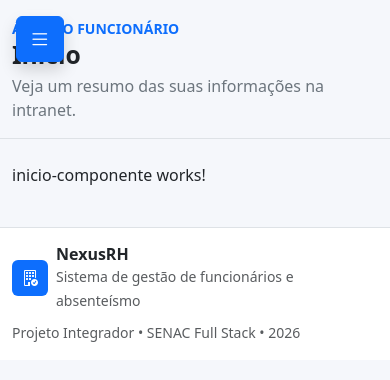
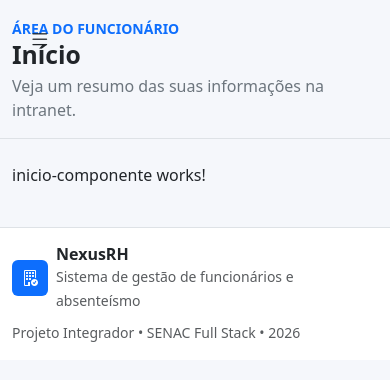
Before and after one commit to gavar-dev/sistema-gestao-absenteismo, an Angular app: page / in a window 390 px wide. Shown: the top 380 px of the page. Built offline with nearby package versions, Linux system fonts and the light colour scheme.

Commit message:
fix: deixando o menu mobile transparente

```diff
--- a/src/app/shared/sidebar/sidebar.css
+++ b/src/app/shared/sidebar/sidebar.css
@@ -47,6 +47,28 @@
   color: var(--app-sidebar-active-text);
 }
 
+
+.sidebar-menu-btn {
+  background-color: transparent;
+  border: 1px solid transparent;
+  color: var(--app-text);
+  box-shadow: none;
+}
+
+.sidebar-menu-btn:hover {
+  background-color: rgba(13, 110, 253, 0.08);
+  border-color: rgba(13, 110, 253, 0.2);
+  color: var(--app-primary);
+}
+
+.sidebar-menu-btn:focus,
+.sidebar-menu-btn:active {
+  background-color: transparent;
+  border-color: var(--app-primary);
+  color: var(--app-primary);
+  box-shadow: none;
+}
+
 @media (min-width: 992px) {
   .sidebar-bootstrap {
     position: fixed;
--- a/src/app/shared/sidebar/sidebar.html
+++ b/src/app/shared/sidebar/sidebar.html
@@ -1,4 +1,4 @@
-<button type="button" class="btn btn-primary d-lg-none position-fixed top-0 start-0 m-3 shadow z-3"
+<button type="button" class="btn sidebar-menu-btn d-lg-none position-fixed top-0 start-0 m-3 z-3"
   data-bs-toggle="offcanvas" data-bs-target="#menuLateral" aria-controls="menuLateral" aria-label="Abrir menu">
   <i class="bi bi-list fs-4"></i>
 </button>
```
